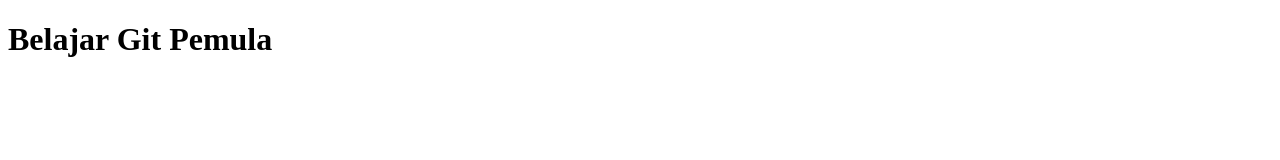
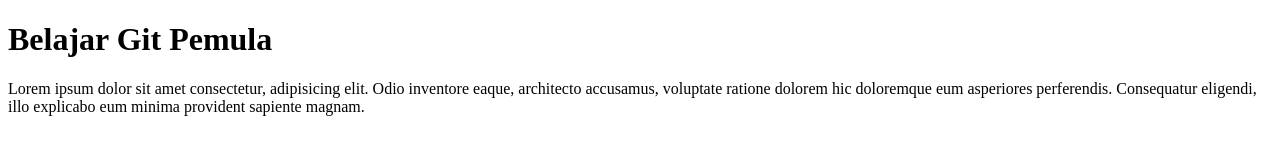
Before and after one commit to Dimsxxx/add-git-test-2, a plain HTML site: page index.html in a window 1280 px wide. Drawn offline with Linux system fonts and the light colour scheme.

```diff
--- a/index.html
+++ b/index.html
@@ -8,5 +8,6 @@
 </head>
 <body>
     <h1>Belajar Git Pemula</h1>
+    Lorem ipsum dolor sit amet consectetur, adipisicing elit. Odio inventore eaque, architecto accusamus, voluptate ratione dolorem hic doloremque eum asperiores perferendis. Consequatur eligendi, illo explicabo eum minima provident sapiente magnam.
 </body>
 </html>
```
